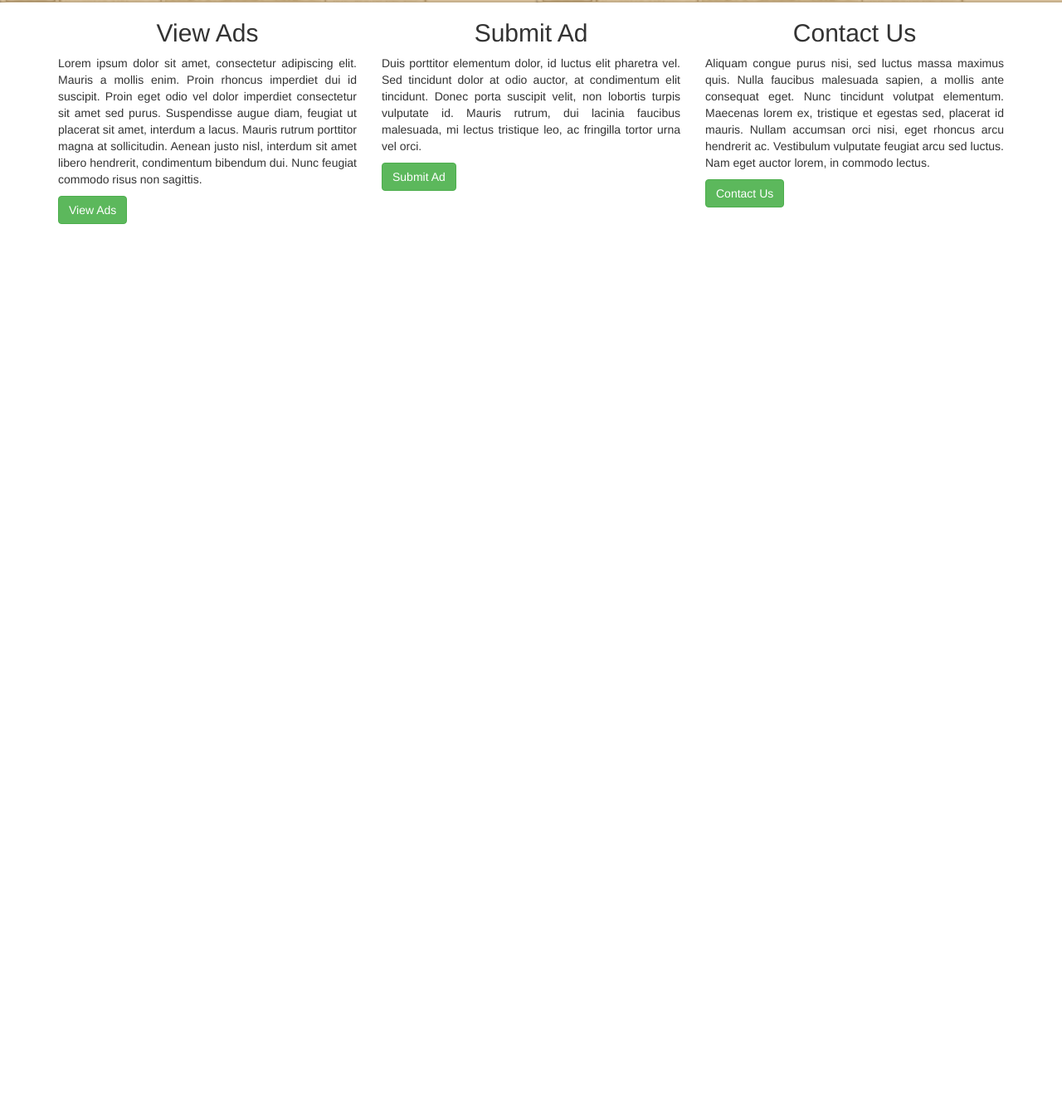
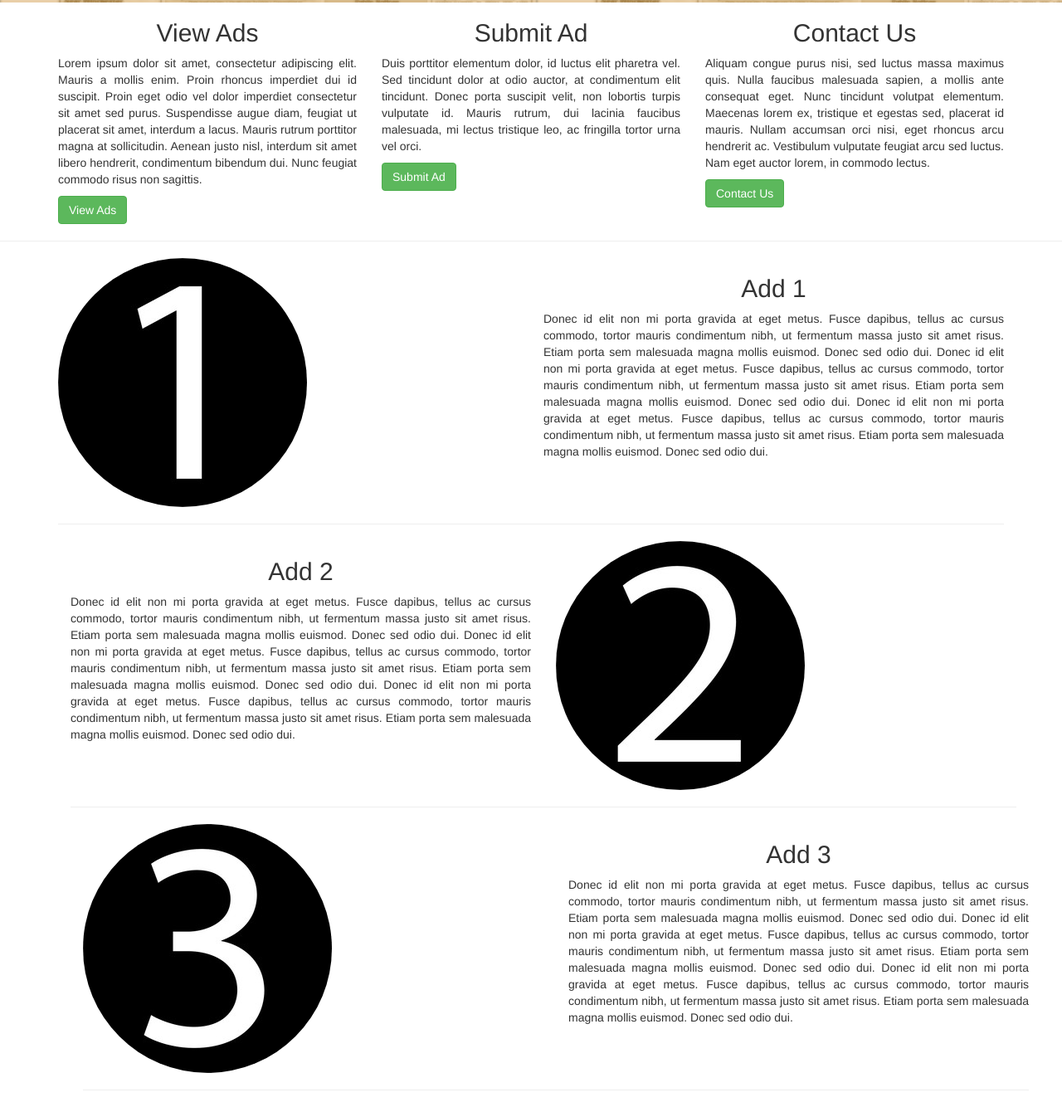
Before and after one commit to devahe/WAD-Project-2015, a plain HTML site: page index.html in a window 1280 px wide. Shown: the part 397-1731 px from the top of the page at 83% size. Before the commit the page ends 800 px from the top, so only its background shows below. Drawn offline with nearby package versions, Linux system fonts and the light colour scheme.

Commit message:
added responsive images 1,2 and 3

```diff
--- a/index.html
+++ b/index.html
@@ -60,8 +60,52 @@
 				</div>
 			</div>
 		</div>
+		<hr />
+
+		<!--responsive image 1  BG 14\11\2015-->
+<div class="container">
+		<div class="row padding">
+			<div class="col-md-6">
+				<img src="images/1.jpg" class="img-circle img-responsive" alt="Circular holding image"/>
+			</div>
+			<div class="col-md-6">
+				<h2 class="text-center">Add 1</h2>
+				<p class="text-justify">Donec id elit non mi porta gravida at eget metus. Fusce dapibus, tellus ac cursus commodo, tortor mauris condimentum nibh, ut fermentum massa justo sit amet risus. Etiam porta sem malesuada magna mollis euismod. Donec sed odio dui. Donec id elit non mi porta gravida at eget metus. Fusce dapibus, tellus ac cursus commodo, tortor mauris condimentum nibh, ut fermentum massa justo sit amet risus. Etiam porta sem malesuada magna mollis euismod. Donec sed odio dui. Donec id elit non mi porta gravida at eget metus. Fusce dapibus, tellus ac cursus commodo, tortor mauris condimentum nibh, ut fermentum massa justo sit amet risus. Etiam porta sem malesuada magna mollis euismod. Donec sed odio dui. </p>
+
+			</div>
+		</div>
+		<hr />
+
+		<!--responsive image 2  BG 14\11\2015-->
+<div class="container">
+		<div class="row padding">
+		  <div class="col-md-6">
+				<h2 class="text-center">Add 2</h2>
+				<p class="text-justify">Donec id elit non mi porta gravida at eget metus. Fusce dapibus, tellus ac cursus commodo, tortor mauris condimentum nibh, ut fermentum massa justo sit amet risus. Etiam porta sem malesuada magna mollis euismod. Donec sed odio dui. Donec id elit non mi porta gravida at eget metus. Fusce dapibus, tellus ac cursus commodo, tortor mauris condimentum nibh, ut fermentum massa justo sit amet risus. Etiam porta sem malesuada magna mollis euismod. Donec sed odio dui. Donec id elit non mi porta gravida at eget metus. Fusce dapibus, tellus ac cursus commodo, tortor mauris condimentum nibh, ut fermentum massa justo sit amet risus. Etiam porta sem malesuada magna mollis euismod. Donec sed odio dui. </p>
+
+			</div>
+			<div class="col-md-6">
+				<img src="images/2.jpg" class="img-circle img-responsive" alt="Circular holding image"/>
+			</div>
+		</div>
+		<hr />
+
+		<!--responsive image 3  BG 14\11\2015-->
+  <div class="container">
+		<div class="row padding">
+			<div class="col-md-6">
+				<img src="images/3.jpg" class="img-circle img-responsive" alt="Circular holding image"/>
+			</div>
+			<div class="col-md-6">
+				<h2 class="text-center">Add 3</h2>
+				<p class="text-justify">Donec id elit non mi porta gravida at eget metus. Fusce dapibus, tellus ac cursus commodo, tortor mauris condimentum nibh, ut fermentum massa justo sit amet risus. Etiam porta sem malesuada magna mollis euismod. Donec sed odio dui. Donec id elit non mi porta gravida at eget metus. Fusce dapibus, tellus ac cursus commodo, tortor mauris condimentum nibh, ut fermentum massa justo sit amet risus. Etiam porta sem malesuada magna mollis euismod. Donec sed odio dui. Donec id elit non mi porta gravida at eget metus. Fusce dapibus, tellus ac cursus commodo, tortor mauris condimentum nibh, ut fermentum massa justo sit amet risus. Etiam porta sem malesuada magna mollis euismod. Donec sed odio dui. </p>
+
+			</div>
+		</div>
+		<hr />
 
 		<script src="http://code.jquery.com/jquery-1.11.3.min.js"></script>
 		<script src="js/bootstrap.js"></script>
+
 	</body>
 </html>
```
Also changed, not shown: images/1.jpg (added), images/2.jpg (added), images/3.jpg (added).
